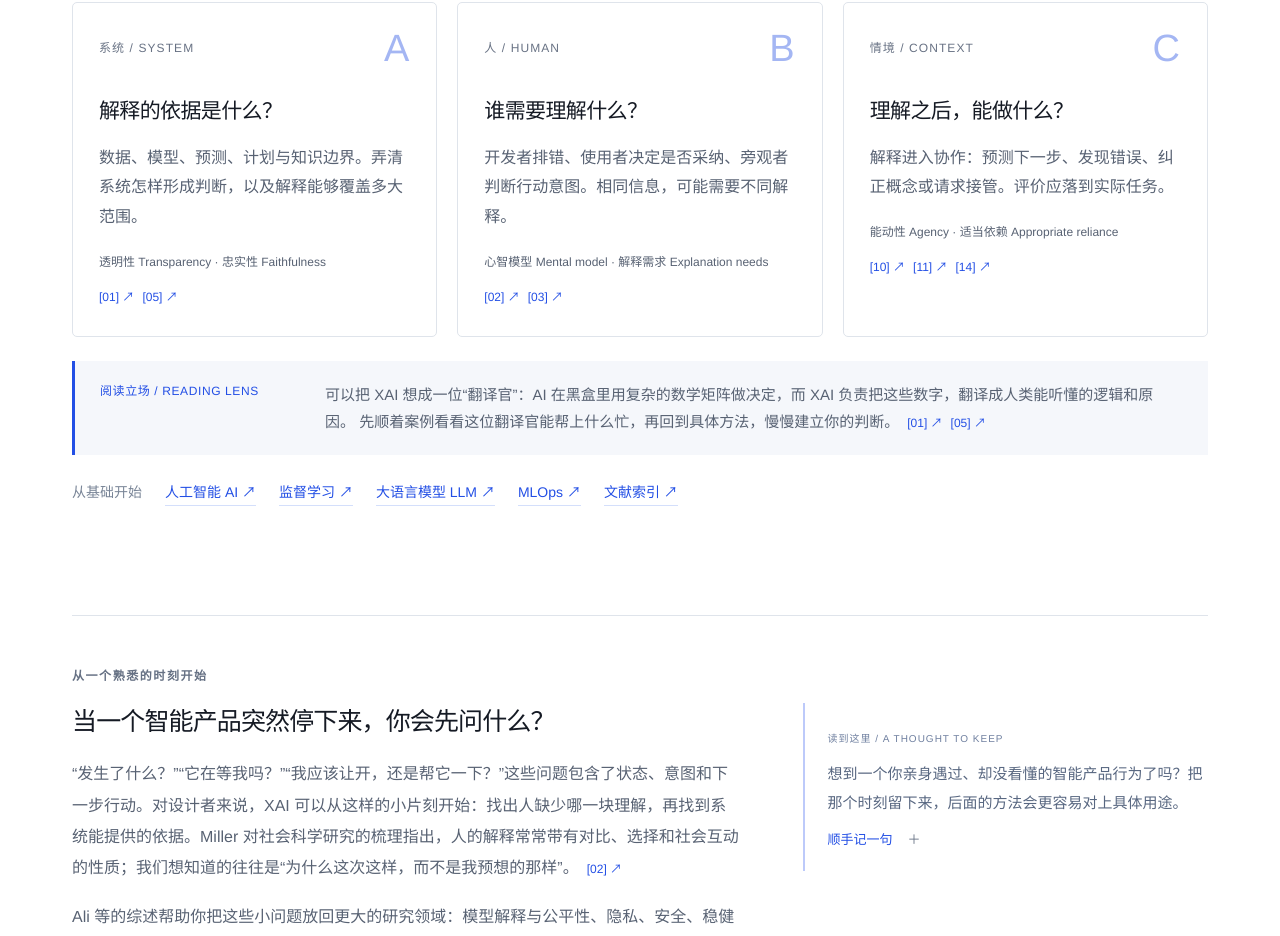
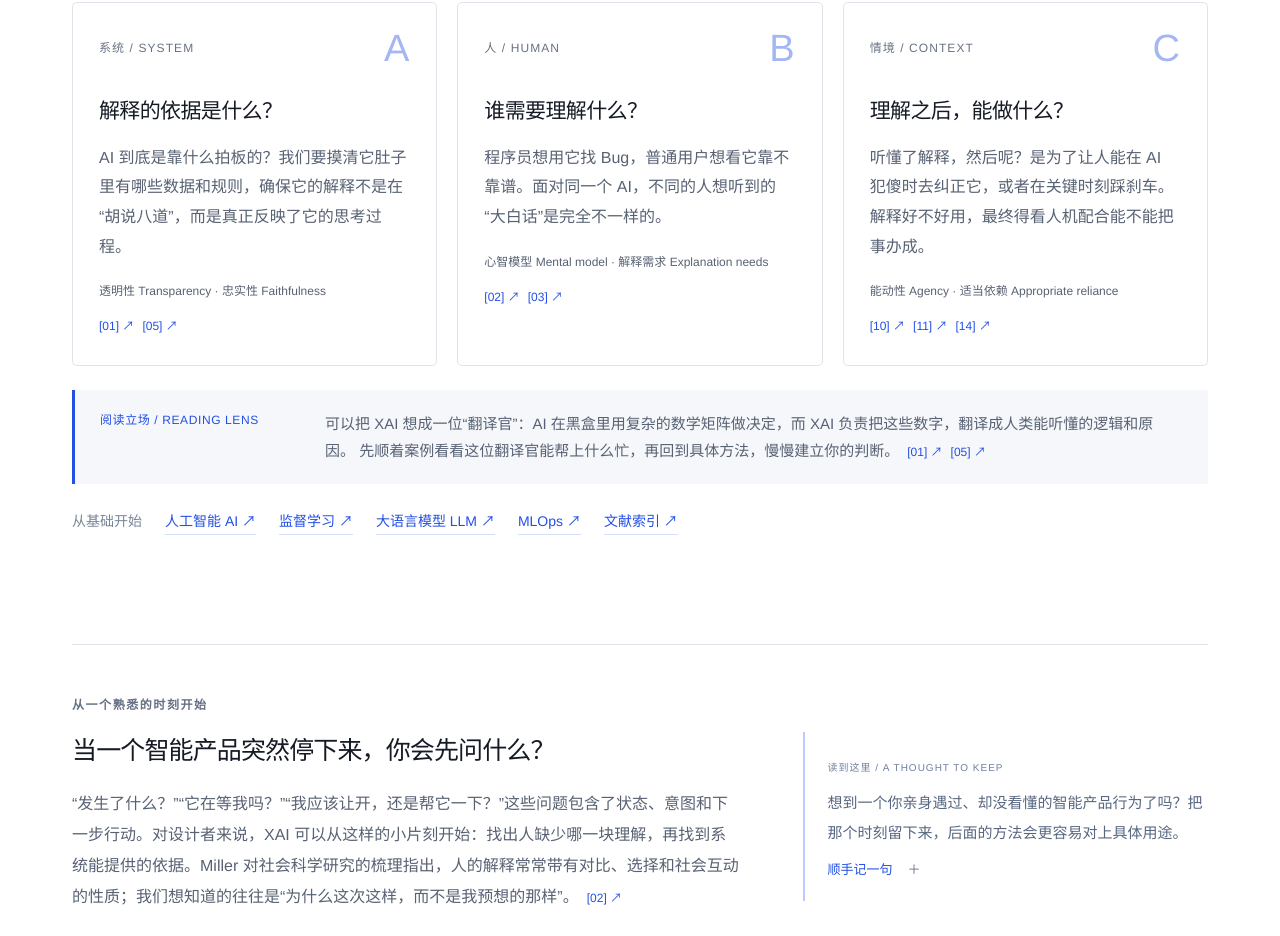
Before and after one commit to limbohoo/xai_fieldnote, a Next.js app: page / in a window 1280 px wide. Shown: the part 845-1781 px from the top of the page. Built offline with nearby package versions, Linux system fonts and the light colour scheme.

Commit message:
Update Mapping the Field intro descriptions to use plain language

```diff
--- a/app/field-guide.tsx
+++ b/app/field-guide.tsx
@@ -93,7 +93,7 @@ export function FieldGuide() {
                 letter: 'A',
                 kicker: '系统 / SYSTEM',
                 title: '解释的依据是什么？',
-                body: '数据、模型、预测、计划与知识边界。弄清系统怎样形成判断，以及解释能够覆盖多大范围。',
+                body: 'AI 到底是靠什么拍板的？我们要摸清它肚子里有哪些数据和规则，确保它的解释不是在“胡说八道”，而是真正反映了它的思考过程。',
                 terms: '透明性 Transparency · 忠实性 Faithfulness',
                 ids: [1, 5],
               },
@@ -101,7 +101,7 @@ export function FieldGuide() {
                 letter: 'B',
                 kicker: '人 / HUMAN',
                 title: '谁需要理解什么？',
-                body: '开发者排错、使用者决定是否采纳、旁观者判断行动意图。相同信息，可能需要不同解释。',
+                body: '程序员想用它找 Bug，普通用户想看它靠不靠谱。面对同一个 AI，不同的人想听到的“大白话”是完全不一样的。',
                 terms: '心智模型 Mental model · 解释需求 Explanation needs',
                 ids: [2, 3],
               },
@@ -109,7 +109,7 @@ export function FieldGuide() {
                 letter: 'C',
                 kicker: '情境 / CONTEXT',
                 title: '理解之后，能做什么？',
-                body: '解释进入协作：预测下一步、发现错误、纠正概念或请求接管。评价应落到实际任务。',
+                body: '听懂了解释，然后呢？是为了让人能在 AI 犯傻时去纠正它，或者在关键时刻踩刹车。解释好不好用，最终得看人机配合能不能把事办成。',
                 terms: '能动性 Agency · 适当依赖 Appropriate reliance',
                 ids: [10, 11, 14],
               },
```
